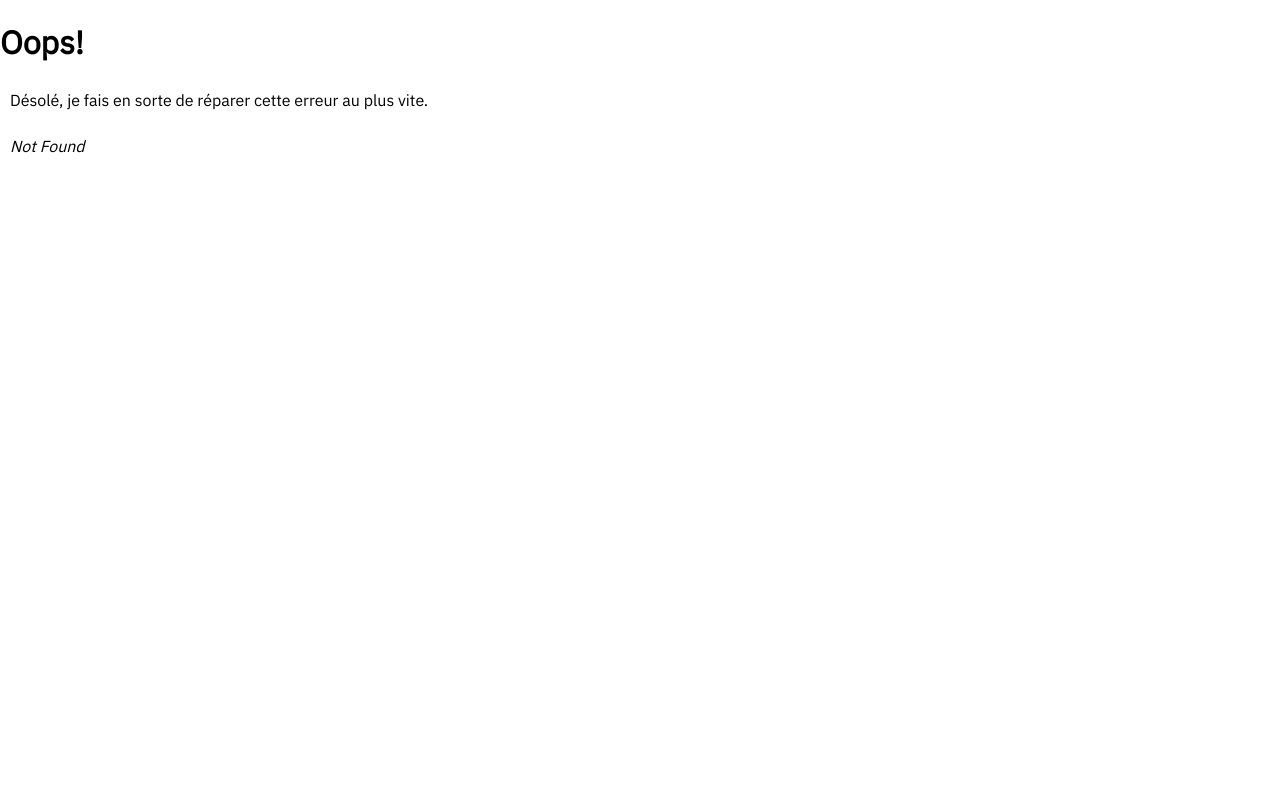
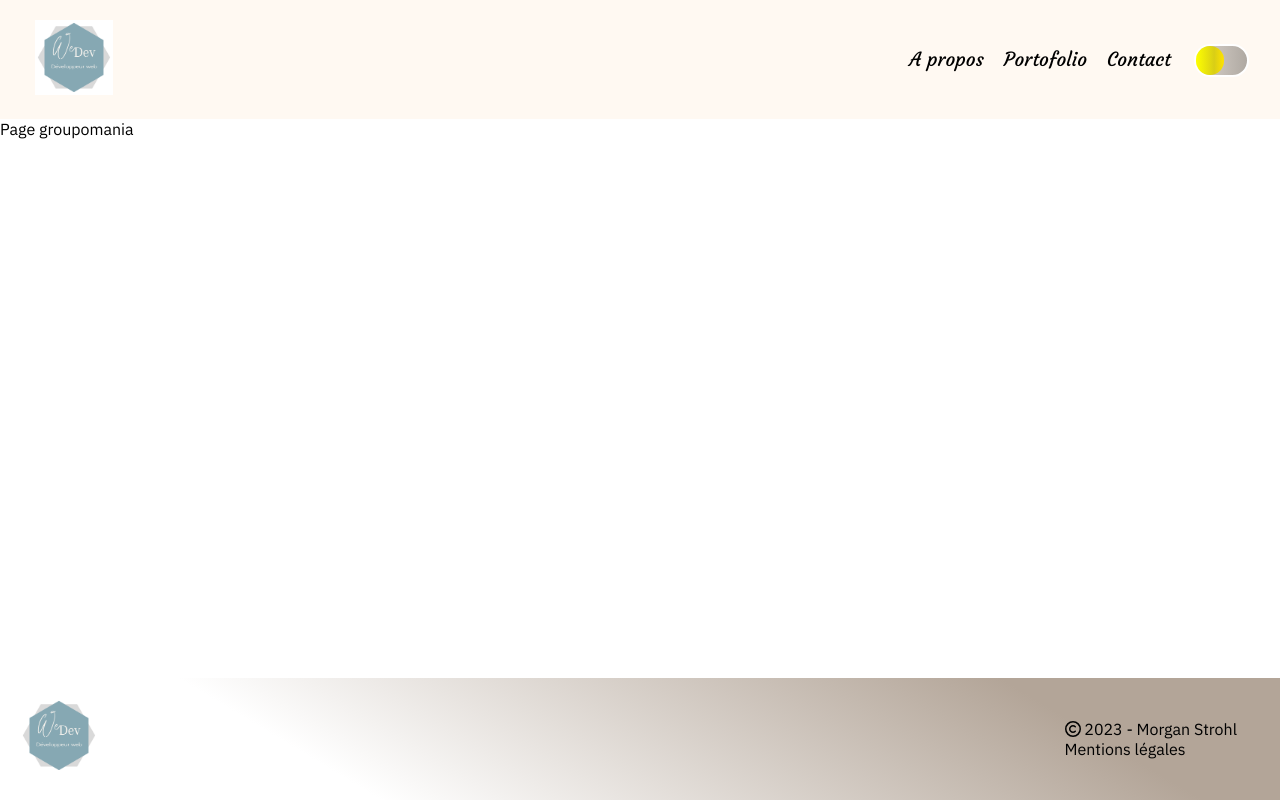
Before and after one commit to M0rgan52/wedev, a React (Create React App) app: page /groupomania in a window 1280 px wide. Before the commit this address had no page. Built offline with nearby package versions, Linux system fonts and the light colour scheme.

Commit message:
commit -m "GROUPOMANIA - Création de la route, de la page groupomania et du lien dans le portofolio"

```diff
--- /dev/null
+++ b/src/components/Groupomania.js
@@ -0,0 +1,8 @@
+
+export default function PageGroupomania() {
+    return (
+        <div>
+            Page groupomania
+        </div>
+    )
+}
--- a/src/components/Portofolio.js
+++ b/src/components/Portofolio.js
@@ -10,6 +10,7 @@ import ImgOMFood from "../assets/omfood_portofolio.PNG";
 import ImgLapanthere from "../assets/lapanthere_portofolio.png";
 import ImgPiiquante from "../assets/piiquante_portofolio.PNG";
 import ImgGroupomania from "../assets/groupomania_portofolio.PNG";
+import { Link } from 'react-router-dom';
 
 function Portofolio() {
   return (
@@ -98,7 +99,7 @@ s
           </figure>
         </a>
 
-        <a href={undefined} className="link_portofolio">
+        <Link to={`groupomania`} className="link_portofolio">
           <figure>
             <article className="text_portofolio">
               <h3>Groupomania</h3>
@@ -120,7 +121,7 @@ s
               className="img_portofolio"
             />
           </figure>
-        </a>
+        </Link>
       </div>
     </div>
   );
--- /dev/null
+++ b/src/routes/groupomania.jsx
@@ -0,0 +1,13 @@
+import Banner from "../components/Banner";
+import Footer from "../components/Footer";
+import PageGroupomania from "../components/Groupomania";
+
+export default function Groupomania() {
+    return (
+        <div>
+            <Banner />
+            <PageGroupomania />
+            <Footer />
+        </div>
+    )
+}
```
Also changed, not shown: src/index.js (+7 -0 lines).
